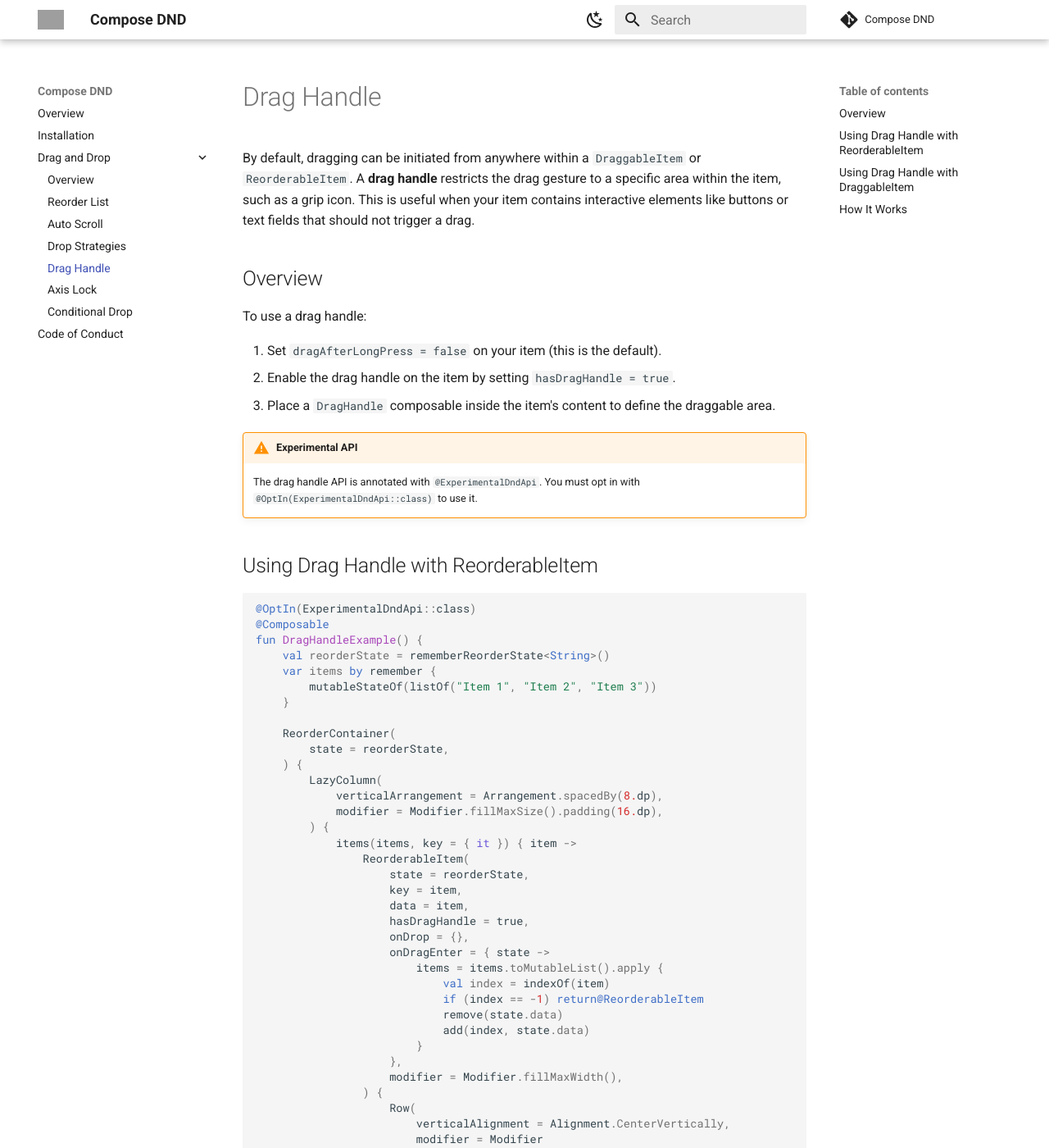
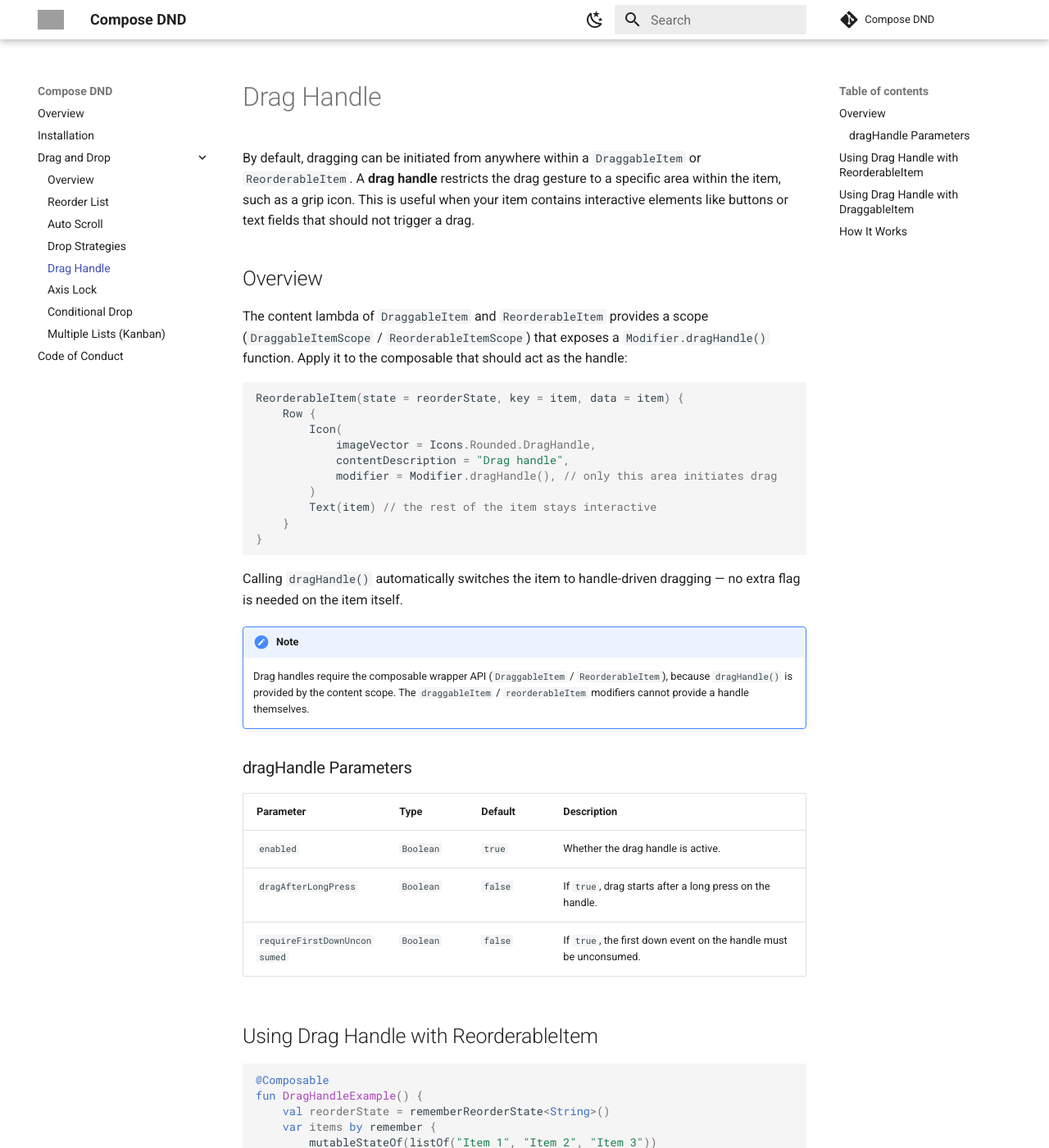
Before and after one commit to MohamedRejeb/compose-dnd, an MkDocs documentation site: the page built from docs/drag-and-drop/drag-handle.md, in a window 1280 px wide and 1400 px high. Shown: the whole window at 82% size. Built offline with MkDocs 1.6.1 and Material for MkDocs 9.7.7, drawn with Linux system fonts in a browser that asks for light colours; comment, search, counter and statistics services are not loaded; some of the changed text lies outside the part shown; grey boxes are pictures that could not be loaded.

Commit message:
docs: fix drag handle API docs, document scroll pin and hysteresis, add Kanban guide

````diff
--- a/docs/drag-and-drop/drag-handle.md
+++ b/docs/drag-and-drop/drag-handle.md
@@ -4,19 +4,37 @@ By default, dragging can be initiated from anywhere within a `DraggableItem` or
 
 ## Overview
 
-To use a drag handle:
+The content lambda of `DraggableItem` and `ReorderableItem` provides a scope (`DraggableItemScope` / `ReorderableItemScope`) that exposes a `Modifier.dragHandle()` function. Apply it to the composable that should act as the handle:
 
-1. Set `dragAfterLongPress = false` on your item (this is the default).
-2. Enable the drag handle on the item by setting `hasDragHandle = true`.
-3. Place a `DragHandle` composable inside the item's content to define the draggable area.
+```kotlin
+ReorderableItem(state = reorderState, key = item, data = item) {
+    Row {
+        Icon(
+            imageVector = Icons.Rounded.DragHandle,
+            contentDescription = "Drag handle",
+            modifier = Modifier.dragHandle(), // only this area initiates drag
+        )
+        Text(item) // the rest of the item stays interactive
+    }
+}
+```
 
-!!! warning "Experimental API"
-    The drag handle API is annotated with `@ExperimentalDndApi`. You must opt in with `@OptIn(ExperimentalDndApi::class)` to use it.
+Calling `dragHandle()` automatically switches the item to handle-driven dragging — no extra flag is needed on the item itself.
+
+!!! note
+    Drag handles require the composable wrapper API (`DraggableItem` / `ReorderableItem`), because `dragHandle()` is provided by the content scope. The `draggableItem` / `reorderableItem` modifiers cannot provide a handle themselves.
+
+### dragHandle Parameters
+
+| Parameter                    | Type      | Default | Description                                                        |
+|------------------------------|-----------|---------|--------------------------------------------------------------------|
+| `enabled`                    | `Boolean` | `true`  | Whether the drag handle is active.                                 |
+| `dragAfterLongPress`         | `Boolean` | `false` | If `true`, drag starts after a long press on the handle.          |
+| `requireFirstDownUnconsumed` | `Boolean` | `false` | If `true`, the first down event on the handle must be unconsumed. |
 
 ## Using Drag Handle with ReorderableItem
 
 ```kotlin
-@OptIn(ExperimentalDndApi::class)
 @Composable
 fun DragHandleExample() {
     val reorderState = rememberReorderState<String>()
@@ -36,7 +54,6 @@ fun DragHandleExample() {
                     state = reorderState,
                     key = item,
                     data = item,
-                    hasDragHandle = true,
                     onDrop = {},
                     onDragEnter = { state ->
                         items = items.toMutableList().apply {
@@ -59,12 +76,11 @@ fun DragHandleExample() {
                             .padding(horizontal = 16.dp),
                     ) {
                         // Only this area initiates the drag
-                        DragHandle {
-                            Icon(
-                                imageVector = Icons.Default.DragHandle,
-                                contentDescription = "Drag handle",
-                            )
-                        }
+                        Icon(
+                            imageVector = Icons.Rounded.DragHandle,
+                            contentDescription = "Drag handle",
+                            modifier = Modifier.dragHandle(),
+                        )
 
                         Spacer(modifier = Modifier.width(16.dp))
 
@@ -82,20 +98,17 @@ fun DragHandleExample() {
 The drag handle also works with `DraggableItem`:
 
 ```kotlin
-@OptIn(ExperimentalDndApi::class)
 DraggableItem(
     state = dragAndDropState,
     key = "item-1",
     data = "Hello",
-    hasDragHandle = true,
 ) {
     Row(verticalAlignment = Alignment.CenterVertically) {
-        DragHandle {
-            Icon(
-                imageVector = Icons.Default.DragHandle,
-                contentDescription = "Drag handle",
-            )
-        }
+        Icon(
+            imageVector = Icons.Rounded.DragHandle,
+            contentDescription = "Drag handle",
+            modifier = Modifier.dragHandle(),
+        )
 
         Spacer(modifier = Modifier.width(8.dp))
 
@@ -106,10 +119,10 @@ DraggableItem(
 
 ## How It Works
 
-When `hasDragHandle = true`:
+When `Modifier.dragHandle()` is applied inside an item's content:
 
-- Touch events on the item body are **not** intercepted for drag gestures.
-- Only touch events starting inside the `DragHandle` composable will initiate a drag.
+- The item stops intercepting touch events on its body for drag gestures.
+- Only touch events starting inside the handle area will initiate a drag.
 - Other interactive elements (buttons, text fields, checkboxes) inside the item remain fully functional.
 
 !!! tip
--- a/mkdocs.yml
+++ b/mkdocs.yml
@@ -51,6 +51,7 @@ nav:
     - 'Drag Handle': drag-and-drop/drag-handle.md
     - 'Axis Lock': drag-and-drop/axis-lock.md
     - 'Conditional Drop': drag-and-drop/conditional-drop.md
+    - 'Multiple Lists (Kanban)': drag-and-drop/kanban-board.md
   - 'Code of Conduct': code_of_conduct.md
 
 extra_css:
````
Also changed, not shown: docs/drag-and-drop/auto-scroll.md (+41 -3 lines), docs/drag-and-drop/kanban-board.md (added, +177 -0 lines), docs/drag-and-drop/overview.md (+3 -1 lines), docs/drag-and-drop/reorder.md (+13 -0 lines).
